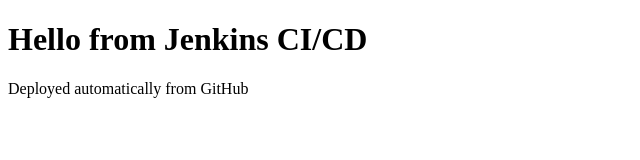
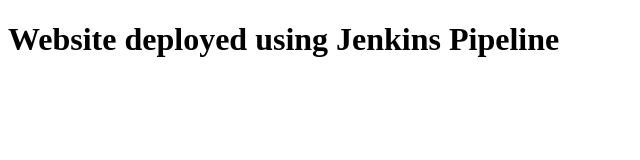
Before and after one commit to KIRAN2004-devops/simple-website, a plain HTML site: page index.html in a window 1280 px wide. Shown: the whole page, without its empty margins (0-640 px from the left). Drawn offline with Linux system fonts and the light colour scheme.

Commit message:
index.html

```diff
--- a/index.html
+++ b/index.html
@@ -1,12 +1,12 @@
 <!DOCTYPE html>
 <html>
 <head>
-<title>DevOps Pipeline</title>
+<title>DevOps CI/CD</title>
 </head>
+
 <body>
 
-<h1>Hello from Jenkins CI/CD</h1>
-<p>Deployed automatically from GitHub</p>
+<h1>Website deployed using Jenkins Pipeline</h1>
 
 </body>
 </html>
```
